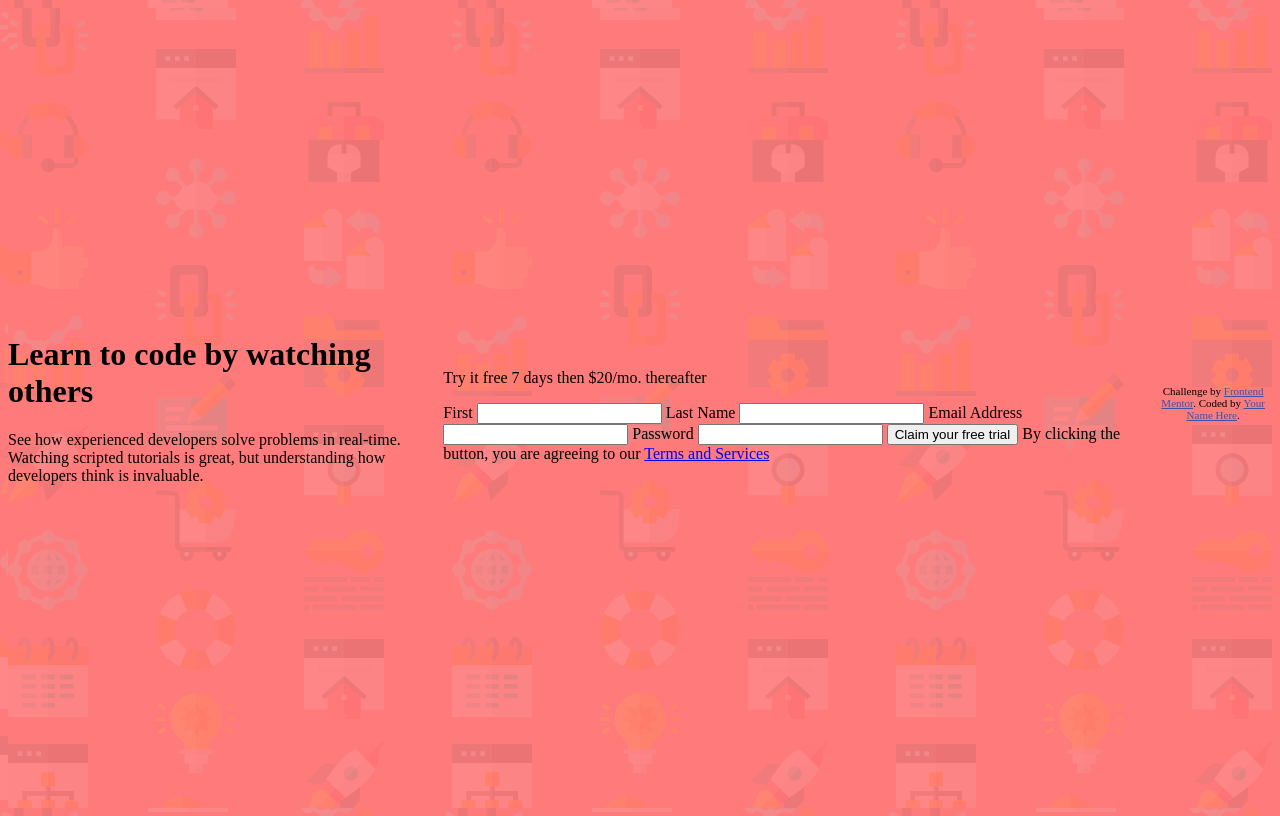
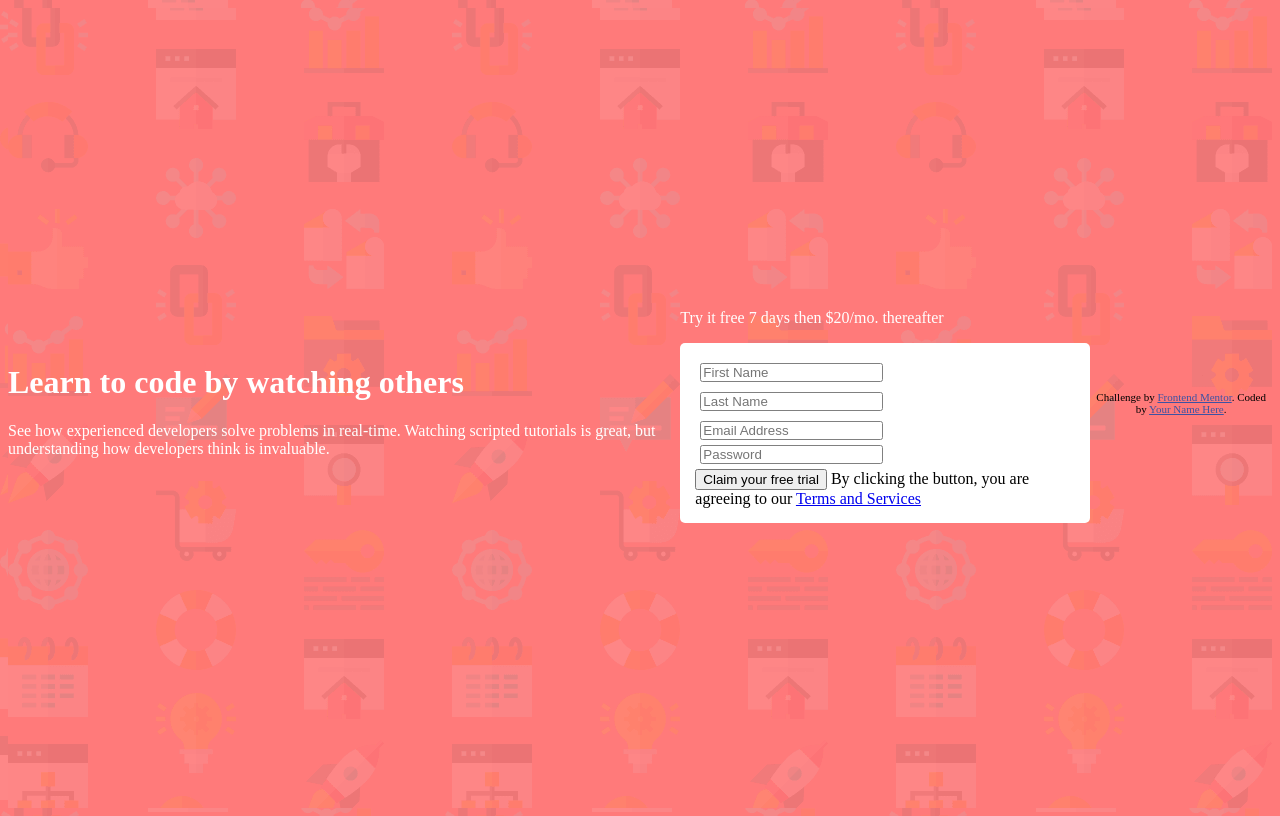
Before and after one commit to SupaSibs/Login-Supa, a plain HTML site: page index.html in a window 1280 px wide. Drawn offline with Linux system fonts and the light colour scheme.

Commit message:
Did everything

```diff
--- a/index.html
+++ b/index.html
@@ -25,21 +25,24 @@
 </div>
 <div>
  <p> Try it free 7 days then $20/mo. thereafter </p>
-<form id="form">
-  <label for="first">First</label>
-  <input id="first" class="inputs" name="SignupForm"> <!--1-->
+ <div class="form">
+  <label for="first">
+  <input id="first" class="inputs" name="SignupForm" placeholder="First Name"> <!--1-->
   <p class="error">First Name cannot be empty.</p>
-  <label for="last">Last Name</label>
-  <input id="last" class="inputs" name="SignupForm"> <!--2-->
+  </label>
+  <label for="last">
+  <input id="last" class="inputs" name="SignupForm" placeholder="Last Name"> <!--2-->
   <p class="error">Last Name cannot be empty.</p>
-  <label for="email">Email Address</label>
-  <input id="email" class="inputs" name="SignupForm"> <!--3-->
-  <label for="password">Password</label>
+  </label>
+  <label for="email">
+  <input id="email" class="inputs" name="SignupForm" placeholder="Email Address"> <!--3-->
+  <p class="error">Email Address cannot be empty</p>
+	  <label for="password">
+  <input id="password" class="inputs" name="SignupForm" placeholder="Password"> <!--4-->
   <p class="error">Password cannot be empty.</p>
-  <input id="password" class="inputs" name="SignupForm"> <!--4-->
-  <p class="error">Looks like this is not an email.</p>
-  <button type="submit" id="submit">Claim your free trial</button>
-  <span>By clicking the button, you are agreeing to our <a href="#">Terms and Services</a></span></form>
+	  </label>
+  <button id="submit">Claim your free trial</button>
+  <span>By clicking the button, you are agreeing to our <a href="#">Terms and Services</a></span></div>
   </div>
   <footer class="attribution">
       Challenge by <a href="https://www.frontendmentor.io?ref=challenge" target="_blank">Frontend Mentor</a>.
--- a/scripts.js
+++ b/scripts.js
@@ -2,12 +2,17 @@
 const inputs = document.querySelectorAll(".inputs");
 const errors = document.querySelectorAll(".error");
 const submit = document.querySelector("#submit");
-function validate(inparray, input) {
+submit.addEventListener("click", validate.bind(globalThis, inputs));
+function validate(inparray) {
 for (const element of inparray) {
-if (element.value === input.value) {
-error[indexOf(element)].style.display = "block";
-}
-else {
-error[indexOf(element)].style.display = "block";
-alert("Success! Enjoy your free trial!")
+switch (true) {
+case (element.value === inparray[0].value):
+errors[0].style.display = "block";
+case (element.value === inparray[1].value):
+errors[1].style.display = "block";
+case (element.value === inparray[2].value):
+errors[2].style.display = "block";
+case (element.value === inparray[3].value):
+errors[3].style.display = "block";
+break;
 } } }
--- a/styles.scss
+++ b/styles.scss
@@ -1,19 +1,36 @@
 @use "_base" as *;
 body, %body {
+scroll-behavior: smooth;
 height:100vh;
-@include flex(row);
+@include flex(row, $justify: space-around);
 @include bg($Red, url("images/bg-intro-desktop.png"), $imgrepeat: repeat);
 }
+p, h1 {
+color: white;
+}
 main {
-@extend %body
+@extend %body;
 }
 .error, .success {
 display: none;
+color: $Red;
+font-size: 8px;
 }
-
+.form {
+@include flex(column, flex-start, space-around);
+background-color: white;
+padding: 15px;
+border-radius: 5px;
+}
+.inputs {
+color: black;
+display: block;
+margin: 5px;
+border: solid grey 1px;
+border-radius: 2.5px;
+}
 @media screen and (max-width: 500px) {
 main {
-@include flex(column);
+@include flex(column, $justify: space-around);
 @include bg($Red, url("images/bg-intro-desktop.png"), $imgrepeat: repeat)
-}
-}
+}	}
```
Also changed, not shown: styles.css, 1 other file.
